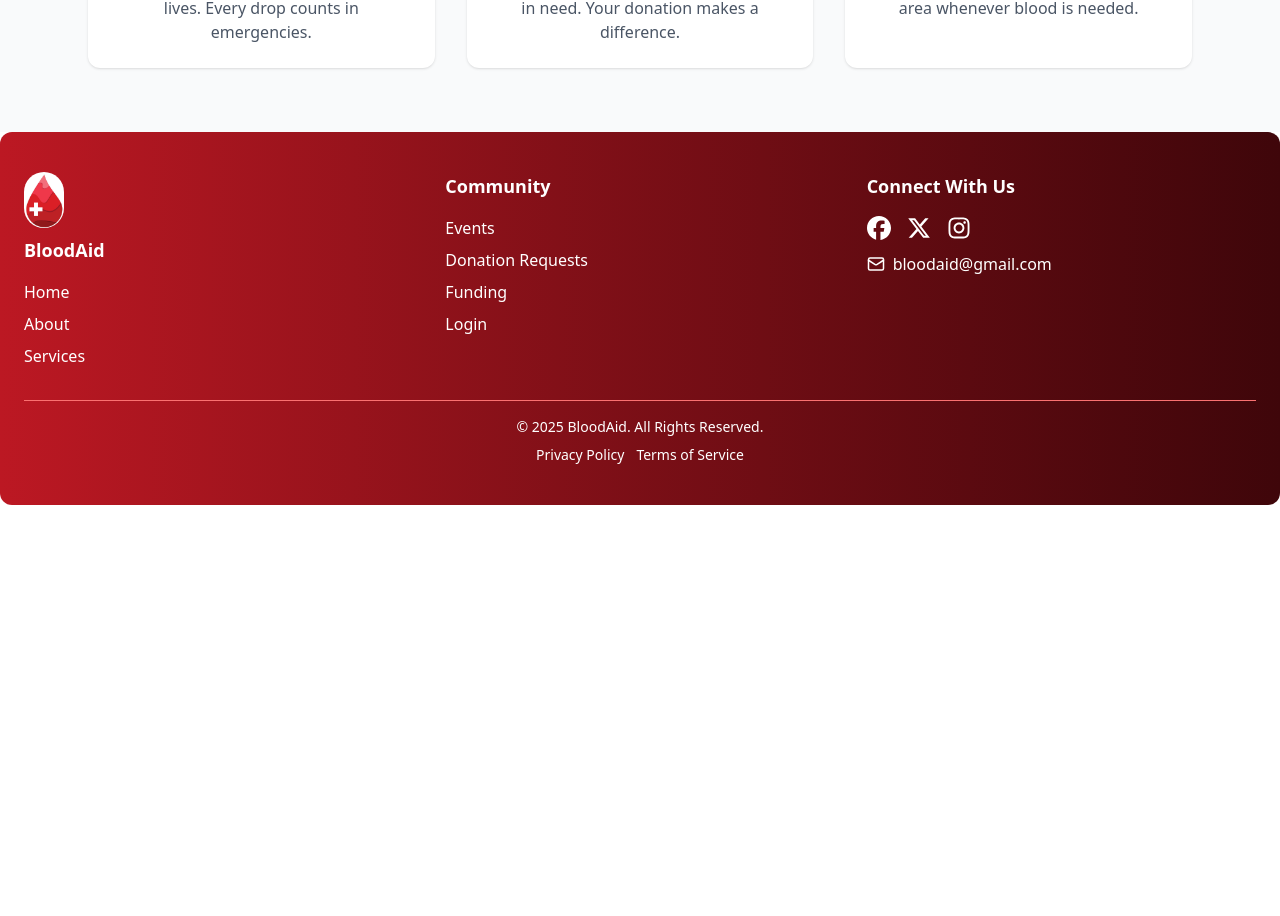
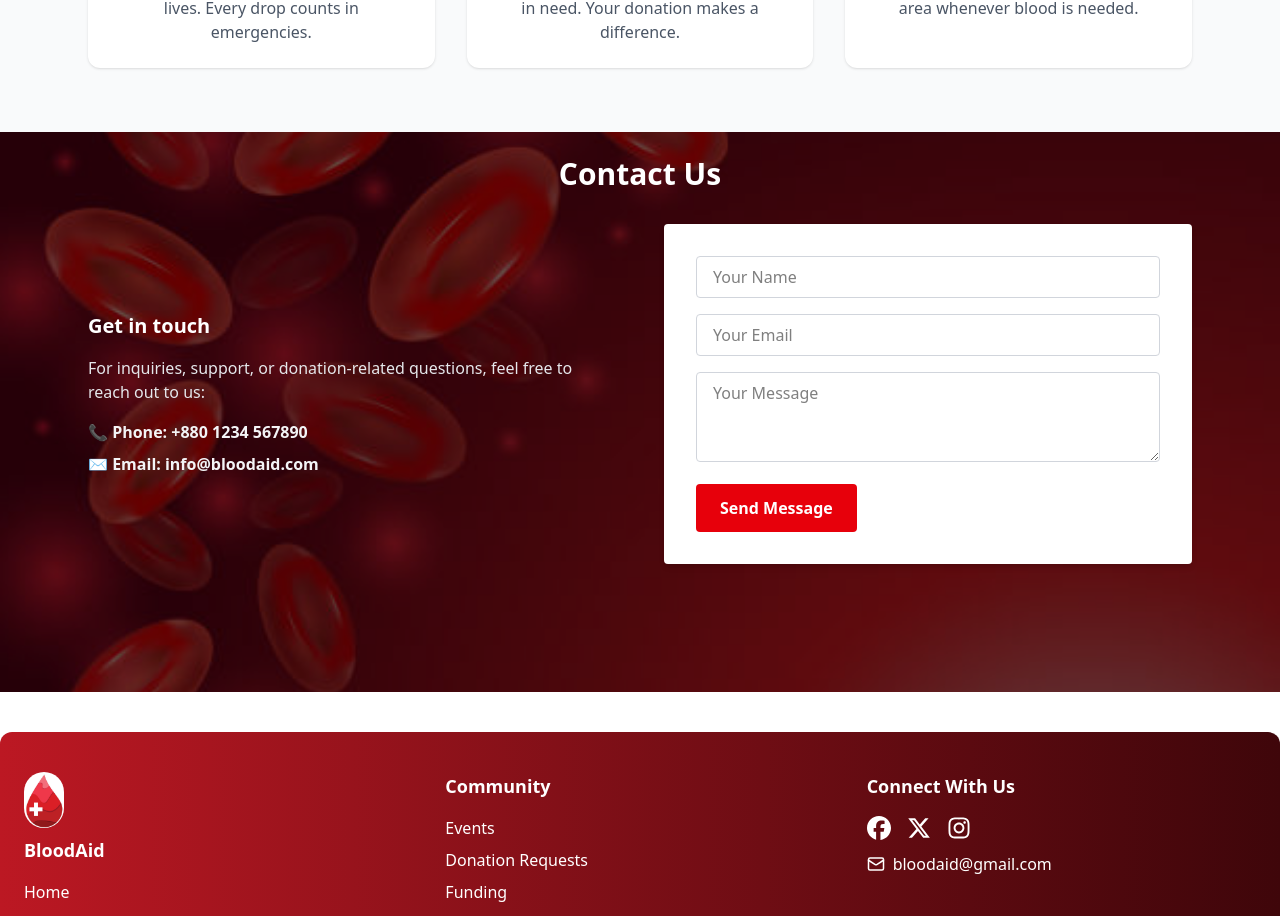
Before and after one commit to marufaakter1947/Blood-Aid, a React (Vite) app: page / in a window 1280 px wide. Shown: the part 980-1896 px from the top of the page. Before the commit the page ends 1485 px from the top, so only its background shows below. Built offline with nearby package versions, Linux system fonts and the light colour scheme; no server answers.

Commit message:
Added Contact section

```diff
--- /dev/null
+++ b/src/Component/ContactUs/ContactUs.jsx
@@ -0,0 +1,82 @@
+import { useState } from 'react';
+import contactBg from '../../assets/images/contact.jpg';
+
+const ContactUs = () => {
+  const [formData, setFormData] = useState({ name: '', email: '', message: '' });
+
+  const handleChange = (e) => {
+    const { name, value } = e.target;
+    setFormData({ ...formData, [name]: value });
+  };
+
+  const handleSubmit = (e) => {
+    e.preventDefault();
+    console.log(formData);
+    alert('Message sent!');
+    setFormData({ name: '', email: '', message: '' });
+  };
+
+  return (
+    <section
+  className="relative min-h-[70vh] bg-cover bg-center bg-no-repeat mb-10 "
+  style={{ backgroundImage: `url(${contactBg})` }}
+>
+  <div className="absolute inset-0 bg-black/60 z-10"></div>
+
+  <div className="relative z-20 max-w-6xl mx-auto px-6 py-6 text-white">
+    <h2 className="text-3xl font-bold text-center mb-8">Contact Us</h2>
+
+        <div className="grid md:grid-cols-2 gap-12">
+          <div className="flex flex-col justify-center">
+            <h3 className="text-xl font-semibold mb-4">Get in touch</h3>
+            <p className="mb-4 text-gray-200">
+              For inquiries, support, or donation-related questions, feel free to reach out to us:
+            </p>
+            <p className="text-gray-100 font-semibold">📞 Phone: +880 1234 567890</p>
+            <p className="text-gray-100 font-semibold mt-2">✉️ Email: info@bloodaid.com</p>
+          </div>
+          <form
+            onSubmit={handleSubmit}
+            className="bg-white text-black p-8 rounded shadow-md space-y-4"
+          >
+            <input
+              type="text"
+              name="name"
+              value={formData.name}
+              onChange={handleChange}
+              placeholder="Your Name"
+              className="w-full border border-gray-300 rounded px-4 py-2 focus:outline-none focus:ring-2 focus:ring-red-600"
+              required
+            />
+            <input
+              type="email"
+              name="email"
+              value={formData.email}
+              onChange={handleChange}
+              placeholder="Your Email"
+              className="w-full border border-gray-300 rounded px-4 py-2 focus:outline-none focus:ring-2 focus:ring-red-600"
+              required
+            />
+            <textarea
+              name="message"
+              value={formData.message}
+              onChange={handleChange}
+              placeholder="Your Message"
+              rows="3"
+              className="w-full border border-gray-300 rounded px-4 py-2 focus:outline-none focus:ring-2 focus:ring-red-600"
+              required
+            ></textarea>
+            <button
+              type="submit"
+              className="bg-red-600 hover:bg-red-700 text-white font-semibold px-6 py-3 rounded transition"
+            >
+              Send Message
+            </button>
+          </form>
+        </div>
+      </div>
+    </section>
+  );
+};
+
+export default ContactUs;
--- a/src/Pages/Home/Home.jsx
+++ b/src/Pages/Home/Home.jsx
@@ -1,6 +1,7 @@
 // import Plants from '../../components/Home/Plants'
 
 import Banner from "../../Component/Banner/Banner"
+import ContactUs from "../../Component/ContactUs/ContactUs"
 import Featured from "../../Component/Featured/Featured"
 
 const Home = () => {
@@ -10,6 +11,7 @@ const Home = () => {
       {/* More components */}
       <Banner></Banner>
       <Featured></Featured>
+      <ContactUs></ContactUs>
     </div>
   )
 }
```
Also changed, not shown: src/Component/HowItWorks/HowItWorks.jsx (added), src/assets/images/contact-bg.jpg (added), src/assets/images/contact.jpg (added).
